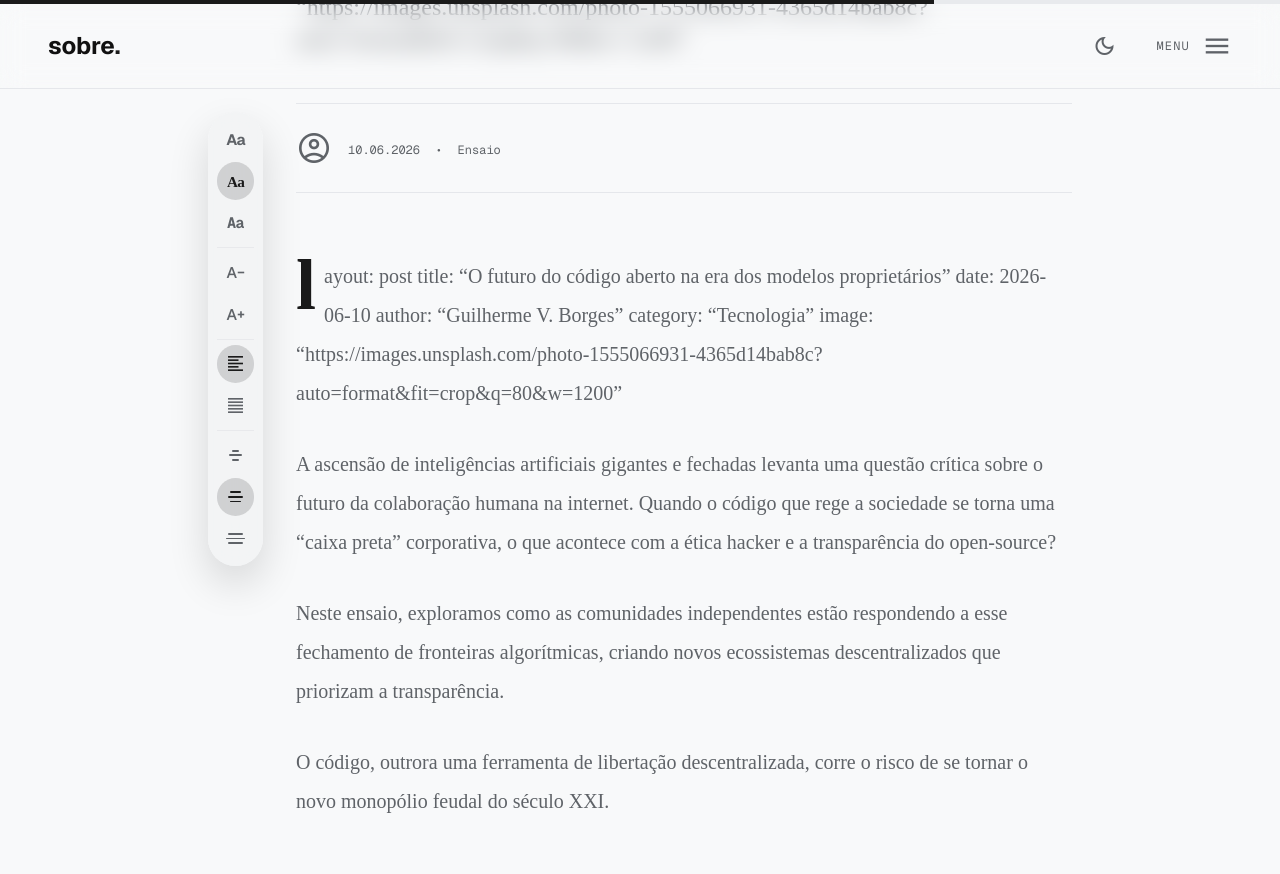
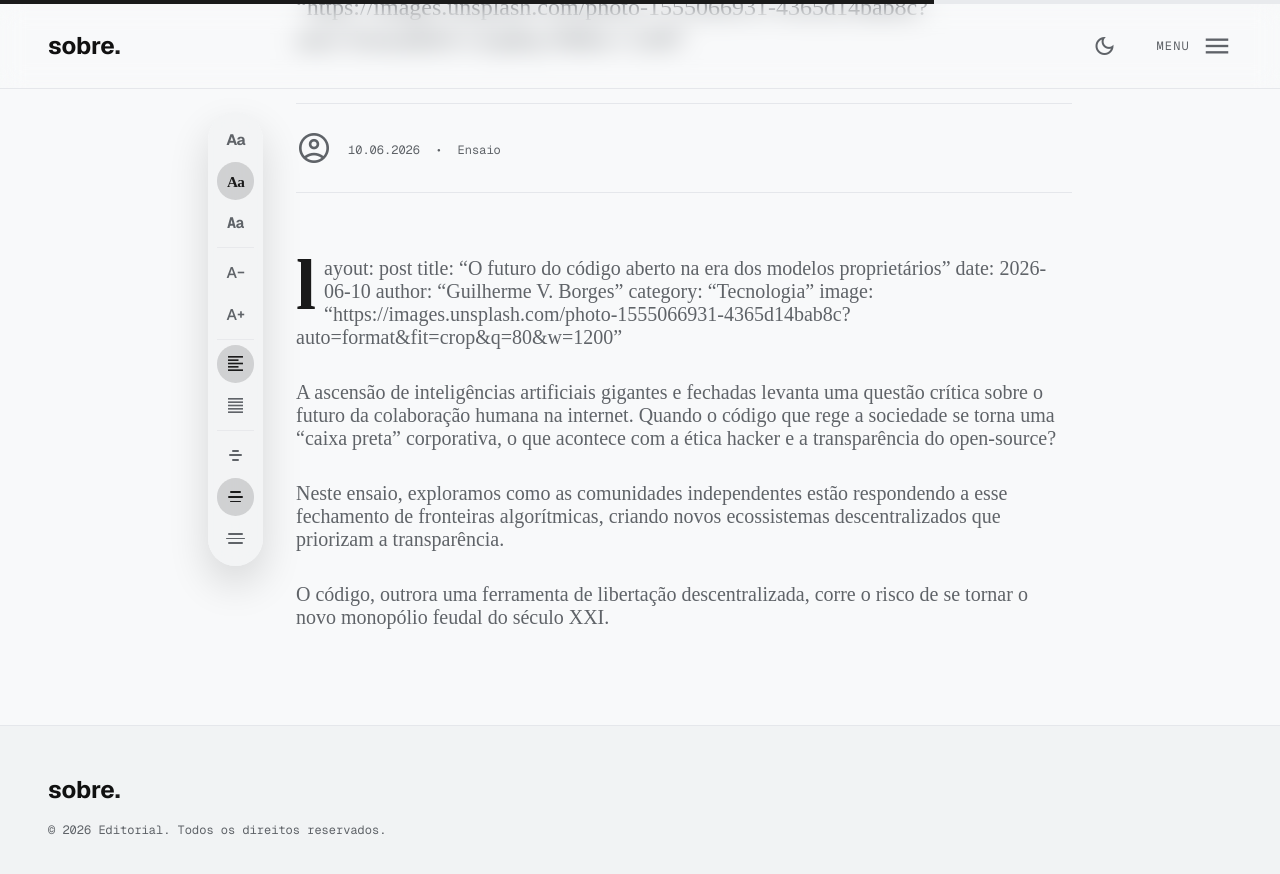
Before and after one commit to cylindratis/sobre, a Jekyll site: the page built from _posts/2026-06-10-o-futuro-do-codigo.md, in a window 1280 px wide and 900 px high, scrolled down 481 px. Shown: the top 874 px of the window. Built offline with Jekyll 4.4.1, drawn with Linux system fonts in a browser that asks for light colours; nearby versions of some CDN libraries; some web fonts are replaced; our own code applies the rules of GitHub Pages for plain Markdown files.

Commit message:
Update post.html

```diff
--- a/_layouts/post.html
+++ b/_layouts/post.html
@@ -31,6 +31,23 @@
             font-style: italic;
             font-display: swap;
             font-stretch: condensed;
+        }
+
+        @font-face {
+            font-family: 'Junicode';
+            src: url('{{ site.baseurl }}/assets/JunicodeVF-Roman.woff2') format('woff2');
+            font-weight: 100 900;
+            font-style: normal;
+            font-display: swap;
+            font-stretch: normal;
+        }
+        @font-face {
+            font-family: 'Junicode';
+            src: url('{{ site.baseurl }}/assets/JunicodeVF-Italic.woff2') format('woff2');
+            font-weight: 100 900;
+            font-style: italic;
+            font-display: swap;
+            font-stretch: normal;
         }
 
         /* VARIÁVEIS DO MODO CLARO / ESCURO */
@@ -225,6 +242,19 @@
             transform: none;
         }
 
+        #article-content.font-junicode {
+            font-family: 'Junicode', serif;
+            line-height: 1.15;
+            letter-spacing: 0;
+            word-spacing: normal;
+        }
+
+        #article-content.font-junicode p,
+        #article-content.font-junicode li,
+        #article-content.font-junicode blockquote {
+            line-height: 1.15;
+        }
+
         .article-content.align-left p {
             text-align: left;
         }
@@ -325,12 +355,6 @@
         @media (max-width: 767px) {
             .reading-shell {
                 padding-inline: 1.5rem;
-            }
-
-            #article-content.font-junicode {
-                line-height: 2;
-                letter-spacing: 0;
-                word-spacing: 0.025em;
             }
 
             #article-content.font-junicode p {
```
